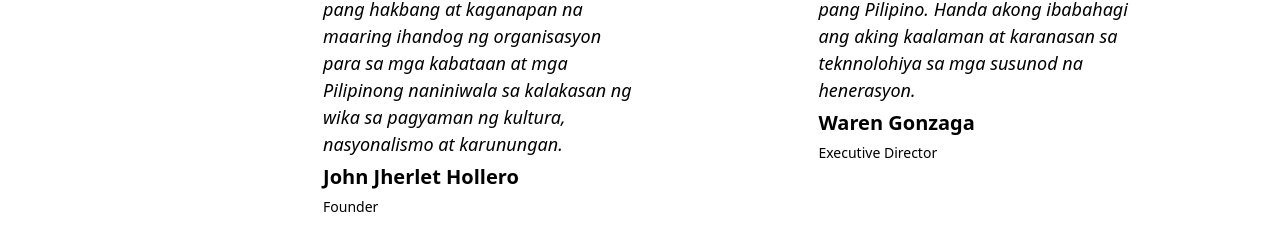
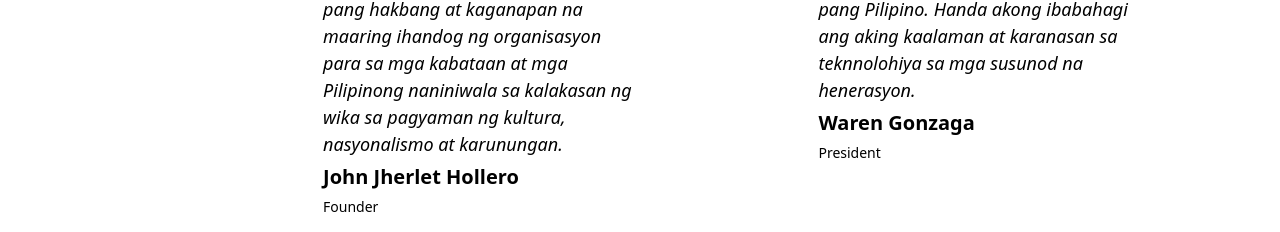
Before and after one commit to algofilipino/homepage, a React (Create React App) app: page / in a window 1280 px wide. Shown: the part 2435-2667 px from the top of the page. Built offline with nearby package versions, Linux system fonts and the light colour scheme.

Commit message:
☕ CHORE: update testimonial section info

```diff
--- a/src/components/Testimonials.jsx
+++ b/src/components/Testimonials.jsx
@@ -53,7 +53,7 @@ function Testimonials() {
                   Ako ay nagagalak na maging parte ng organisasyon, naniniwala akong maipapalaganap pa organisasyon ang wika at teknolohiya sa mas marami pang Pilipino. Handa akong ibabahagi ang aking kaalaman at karanasan sa teknnolohiya sa mga susunod na henerasyon.
                 </p>
                 <p className="text-name font-bold my-1">Waren Gonzaga</p>
-                <p className="text-btn">Executive Director</p>
+                <p className="text-btn">President</p>
               </div>
             </div>
           </div>
```
